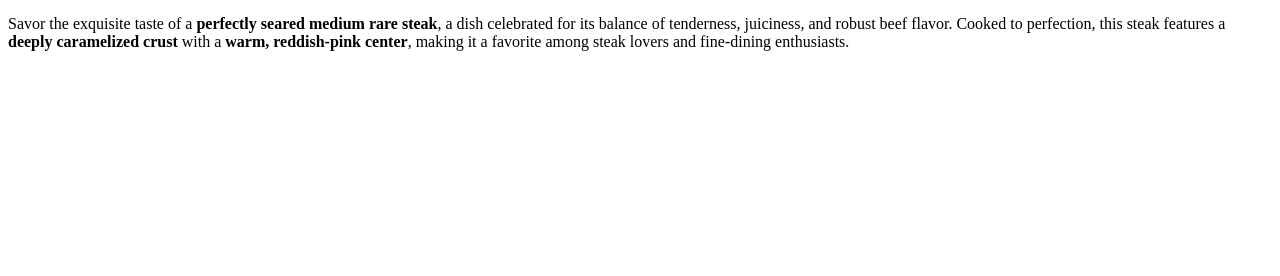
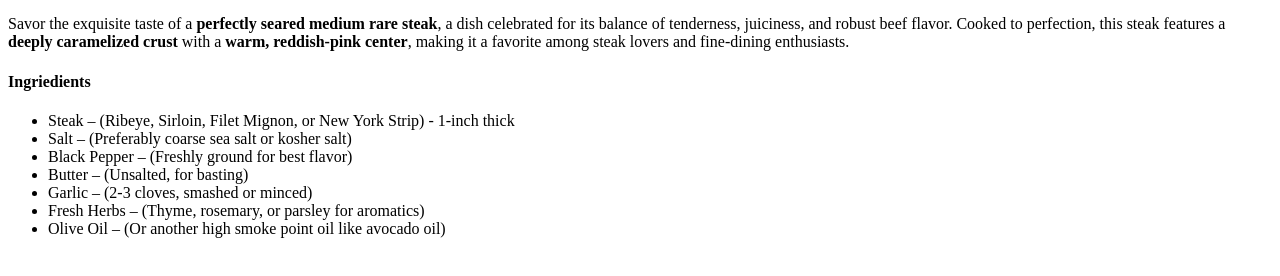
Before and after one commit to Mieszc/odin-recipes, a plain HTML site: page recipes/steak.html in a window 1280 px wide. Shown: the part 178-454 px from the top of the page. Drawn offline with Linux system fonts and the light colour scheme.

Commit message:
LIST OF INGRIEDIENTS
add a list of ingriedients necessary to cook the dish

```diff
--- a/recipes/steak.html
+++ b/recipes/steak.html
@@ -13,5 +13,16 @@
         <img src="../recipes-images/medium-rare.jpeg" alt="A close-up of a medium-rare steak sliced in half, revealing a warm pink center with a slightly seared brown crust. The meat appears juicy and tender, served on a ceramic plate with a neutral-toned background." width="500" height="380">
         <h3>Two pieces of a brilliant medium rare steak</h3>
         <p>Savor the exquisite taste of a <strong>perfectly seared medium rare steak</strong>, a dish celebrated for its balance of tenderness, juiciness, and robust beef flavor. Cooked to perfection, this steak features a <strong>deeply caramelized crust</strong> with a <strong>warm, reddish-pink center</strong>, making it a favorite among steak lovers and fine-dining enthusiasts.</p>
+
+        <h4>Ingriedients</h4>
+        <ul>
+            <li>Steak – (Ribeye, Sirloin, Filet Mignon, or New York Strip) - 1-inch thick</li>
+            <li>Salt – (Preferably coarse sea salt or kosher salt)</li>
+            <li>Black Pepper – (Freshly ground for best flavor)</li>
+            <li>Butter – (Unsalted, for basting)</li>
+            <li>Garlic – (2-3 cloves, smashed or minced)</li>
+            <li>Fresh Herbs – (Thyme, rosemary, or parsley for aromatics)</li>
+            <li>Olive Oil – (Or another high smoke point oil like avocado oil)</li>
+        </ul>
     </body>
 </html>
```
